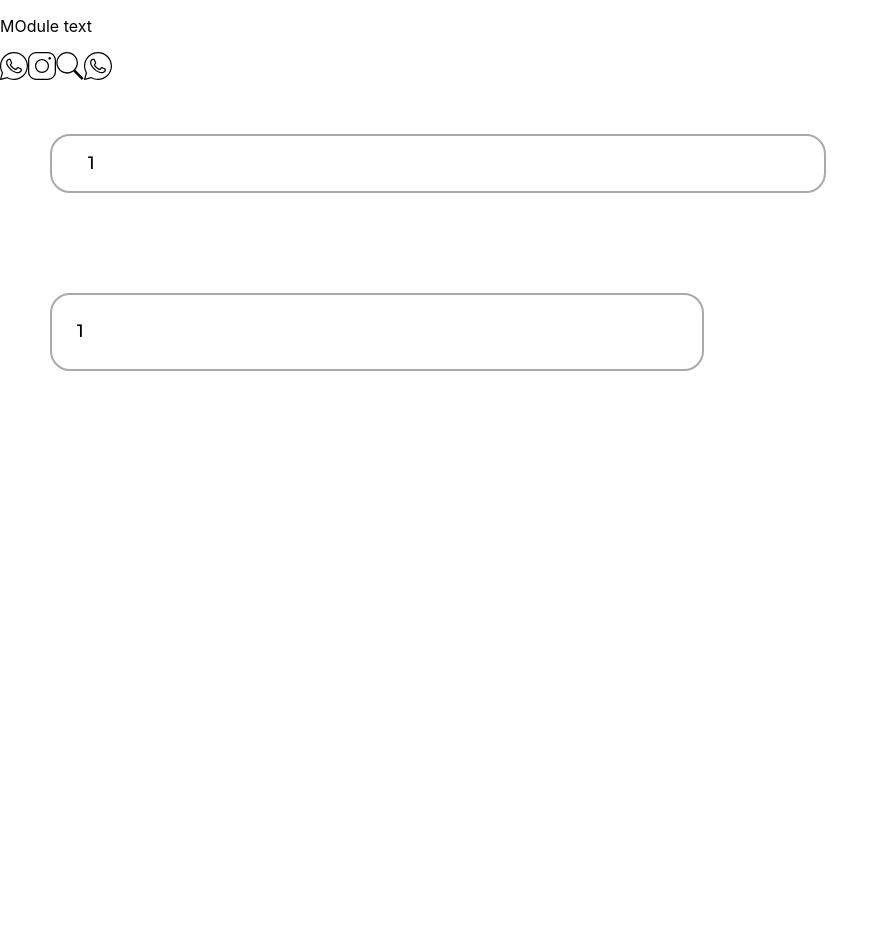
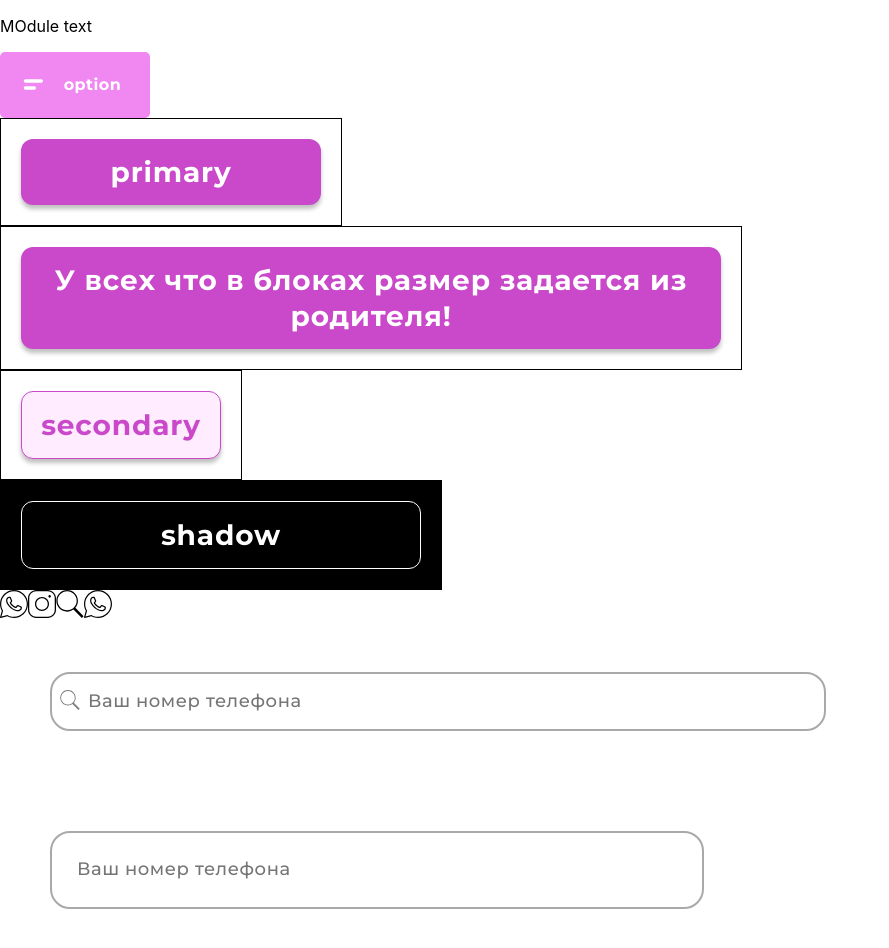
Before and after one commit to SomVariable/marbles-shop, a React (Create React App) app: page / in a window 1280 px wide. Shown: the top 948 px of the page, without its empty margins (0-889 px from the left). Before the commit the page ends 800 px from the top, so only its background shows below. Built offline with nearby package versions, Linux system fonts and the light colour scheme.

Commit message:
add component example

```diff
--- a/src/UI/Button/Button.tsx
+++ b/src/UI/Button/Button.tsx
@@ -2,7 +2,7 @@ import React from 'react'
 import styles from './Button.module.scss'
 import cn from 'classnames'
 
-export interface IButtonProps extends React.DetailedHTMLProps<React.ButtonHTMLAttributes<HTMLButtonElement>, HTMLButtonElement> {
+export interface IButtonProps extends Pick<React.DetailedHTMLProps<React.ButtonHTMLAttributes<HTMLButtonElement>, HTMLButtonElement>, "className" | "children"> {
   appearance: "primary" | "secondary" | "option" | "shadow";
   isOption?: boolean
 }
--- a/src/components/Example/Example.module.scss
+++ b/src/components/Example/Example.module.scss
@@ -7,3 +7,27 @@
     width: 700px;
     padding: 50px;
 }
+
+
+
+.primary{
+    padding: 20px;
+    width: 300px;
+    border: 1px solid black;
+}
+.primary2{
+    padding: 20px;
+    width: 700px;
+    border: 1px solid black;
+}
+.secondary{
+    padding: 20px;
+    width: 200px;
+    border: 1px solid black;
+}
+.shadow{
+    padding: 20px;
+    width: 400px;
+    border: 1px solid black;
+    background-color: black;
+}
--- a/src/components/Example/ExampleComponent.tsx
+++ b/src/components/Example/ExampleComponent.tsx
@@ -7,14 +7,18 @@ interface ExampleProps {
 
 }
 const ExampleComponent = ({}: ExampleProps) => {
-  const [numn, setNum] = useState("1");
+  const [numn, setNum] = useState("");
 
   const inputHandler = (e: React.ChangeEvent<HTMLInputElement>) => {
     setNum(e.target.value)
   }
 
   return <div>
-
+    <Button appearance="option" isOption = {true}>option</Button>
+    <div className={styles.primary}><Button appearance="primary">primary</Button></div>
+    <div className={styles.primary2}><Button appearance="primary">У всех что в блоках размер задается из родителя!</Button></div>
+    <div className={styles.secondary}><Button appearance="secondary">secondary</Button></div>
+    <div className={styles.shadow}><Button appearance="shadow">shadow</Button></div>
     <CustomIcon type="cart"/>
     <CustomIcon type="instagram"/>
     <CustomIcon type="search"/>
```
